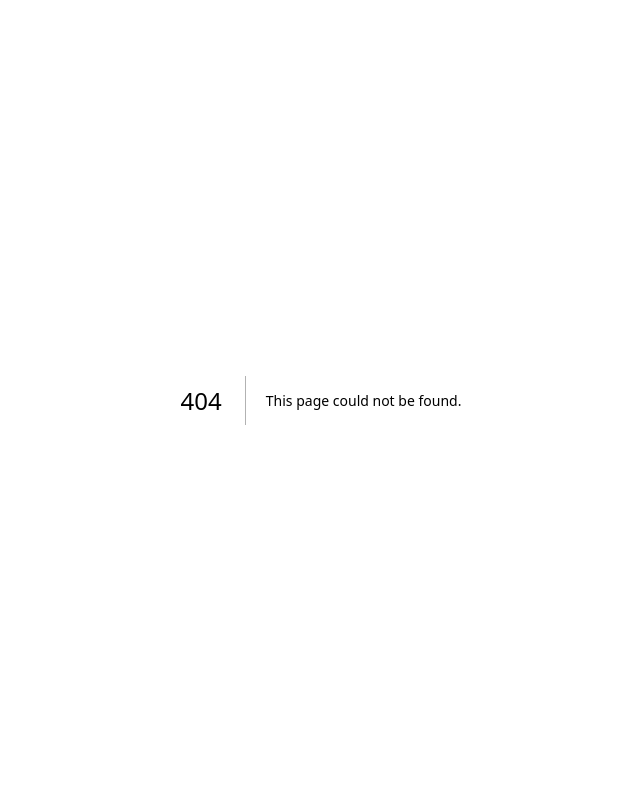
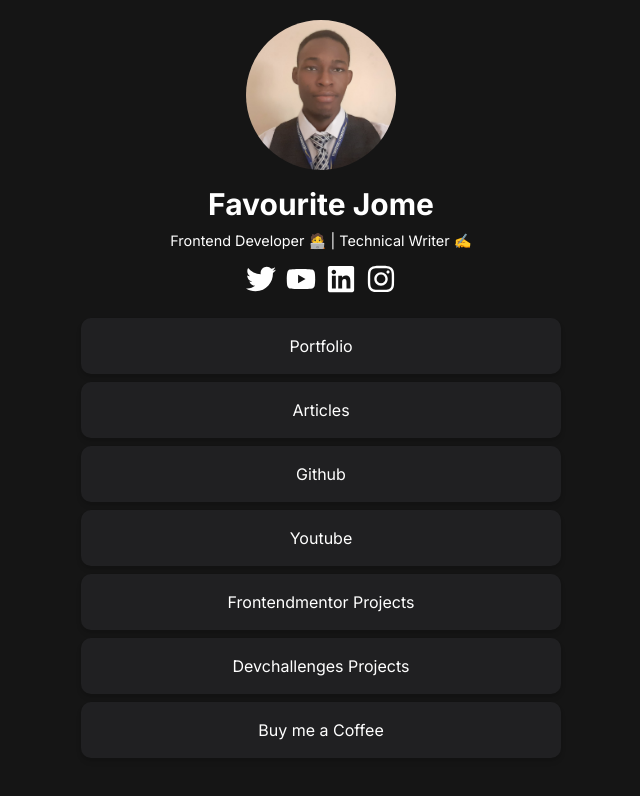
Before and after one commit to jomefavourite/portfolio-v2, a Next.js app: page /linktree in a window 1280 px wide. Before the commit this address had no page. Shown: the top 796 px of the page, without its empty margins (319-959 px from the left). Built offline with nearby package versions, Linux system fonts and the light colour scheme.

Commit message:
added linktree page

```diff
--- a/components/Card.tsx
+++ b/components/Card.tsx
@@ -9,7 +9,7 @@ type CardProps = {
 function Card({ children, ind, type }: CardProps) {
   return (
     <div
-      className={`transfrom flex transform flex-col justify-between gap-3 bg-darkCard p-8 duration-300 ease-out hover:opacity-[1!important] group-hover:opacity-50 md:hover:shadow-2xl lg:hover:scale-110 ${
+      className={`flex transform flex-col justify-between gap-3 bg-darkCard p-8 duration-300 ease-out hover:opacity-[1!important] group-hover:opacity-50 md:hover:shadow-2xl lg:hover:scale-110 ${
         type === "box" && (ind + 1) % 2 === 0 ? "lg:translate-y-6" : ""
       }`}
     >
--- a/pages/index.tsx
+++ b/pages/index.tsx
@@ -7,7 +7,6 @@ import { BsArrowRight } from "react-icons/bs";
 import { AiOutlineTwitter, AiFillGithub } from "react-icons/ai";
 import { MdOutlineAlternateEmail } from "react-icons/md";
 import { Socials } from "../utils";
-// import { HiExternalLink } from "react-icons/hi";
 import { useBlogPost } from "../hooks/useBlogPost";
 import { SiLinkedin } from "react-icons/si";
 
@@ -35,6 +34,8 @@ const socials: Socials[] = [
 ];
 
 const Home: NextPage = () => {
+  // Calling this hook here, so the articles would be cache on the
+  // index page, before moving to the articles page
   useBlogPost("Favourite");
 
   return (
@@ -104,7 +105,7 @@ const Home: NextPage = () => {
 
           <Link
             href='/projects'
-            className='group mx-auto mt-4 box-border flex w-fit items-center justify-center gap-3 border-4 border-transparent bg-[#2f2f2f] py-2 px-8 text-white shadow-xl  transition-all duration-200 ease-out hover:border-l-gray-400/20 hover:border-b-gray-400/20'
+            className='group mx-auto mt-4 box-border flex w-fit items-center justify-center gap-3 bg-[#2f2f2f] py-2 px-8 text-white shadow-xl  transition-all duration-200 ease-out'
           >
             Explore{" "}
             <BsArrowRight className='transform group-hover:translate-x-2' />
--- /dev/null
+++ b/pages/linktree.tsx
@@ -0,0 +1,110 @@
+import Head from "next/head";
+import Image from "next/image";
+import React from "react";
+import Link from "next/link";
+import { FaTwitter, FaYoutube, FaLinkedin, FaInstagram } from "react-icons/fa";
+
+const SocialLinks = [
+  {
+    icon: <FaTwitter />,
+    link: "https://twitter.com/FavouriteJome1",
+    title: "Twitter",
+  },
+  {
+    icon: <FaYoutube />,
+    link: "https://www.youtube.com/@favouritejome",
+    title: "Youtube",
+  },
+  {
+    icon: <FaLinkedin />,
+    link: "https://www.linkedin.com/in/favourite-jome-677766184/",
+    title: "LinkedIn",
+  },
+  {
+    icon: <FaInstagram />,
+    link: "https://www.instagram.com/jomefavourite/",
+    title: "Instagram",
+  },
+];
+
+const MainLinks = [
+  { link: "/", text: "Portfolio" },
+  { link: "https://favouritejome.hashnode.dev/", text: "Articles" },
+  { link: "https://github.com/jomefavourite", text: "Github" },
+  { link: "https://www.youtube.com/@favouritejome", text: "Youtube" },
+  {
+    link: "https://www.frontendmentor.io/profile/jomefavourite",
+    text: "Frontendmentor Projects",
+  },
+  {
+    link: "https://portfolio.devchallenges.io/jomefavourite",
+    text: "Devchallenges Projects",
+  },
+  {
+    link: "https://www.buymeacoffee.com/tugevokuyu",
+    text: "Buy me a Coffee",
+  },
+];
+
+function LinktreePage() {
+  return (
+    <>
+      <Head>
+        <title>Favourite Jome | Linktree</title>
+      </Head>
+      <main className='container my-5 '>
+        <div className='text-center'>
+          <Image
+            src='/me.jpg'
+            width={150}
+            height={150}
+            alt='Favourite Jome'
+            style={{
+              borderRadius: "50%",
+              textAlign: "center",
+              margin: "0 auto 1rem",
+            }}
+            className='mb-4'
+          />
+          <h1 className='text-2xl font-bold md:text-3xl'>Favourite Jome</h1>
+          <p className=' mt-2 text-[0.9rem]'>
+            Frontend Developer 🧑‍💻 | Technical Writer ✍️
+          </p>
+
+          <div className='mt-3 flex justify-center space-x-2.5'>
+            {SocialLinks.map((item, ind) => (
+              <div key={ind} className='socials__item'>
+                <a
+                  title={item.title}
+                  className='text-3xl text-white no-underline
+                  hover:scale-[1.2] hover:transition-[200ms] hover:duration-[transform]
+                  '
+                  href={item.link}
+                >
+                  {item.icon}
+                </a>
+              </div>
+            ))}
+          </div>
+        </div>
+        <div className='group mx-auto mt-6 mb-0 max-w-[30rem] space-y-2'>
+          {MainLinks.map((item, ind) => (
+            <div
+              key={ind}
+              className='duration-300 ease-out hover:opacity-[1!important] group-hover:opacity-50'
+            >
+              <Link
+                href={item.link}
+                className='block rounded-[10px] bg-darkCard p-4 text-center text-base shadow-md transition-[0.5s] duration-[all]'
+              >
+                {item.text}
+              </Link>
+            </div>
+          ))}
+        </div>
+      </main>
+    </>
+  );
+}
+
+export default LinktreePage;
--- a/styles/globals.css
+++ b/styles/globals.css
@@ -8,7 +8,7 @@ body {
 
 .container {
   width: 90%;
-  margin: 0 auto;
+  margin-inline: auto;
   max-width: 1200px;
 }
 
```
